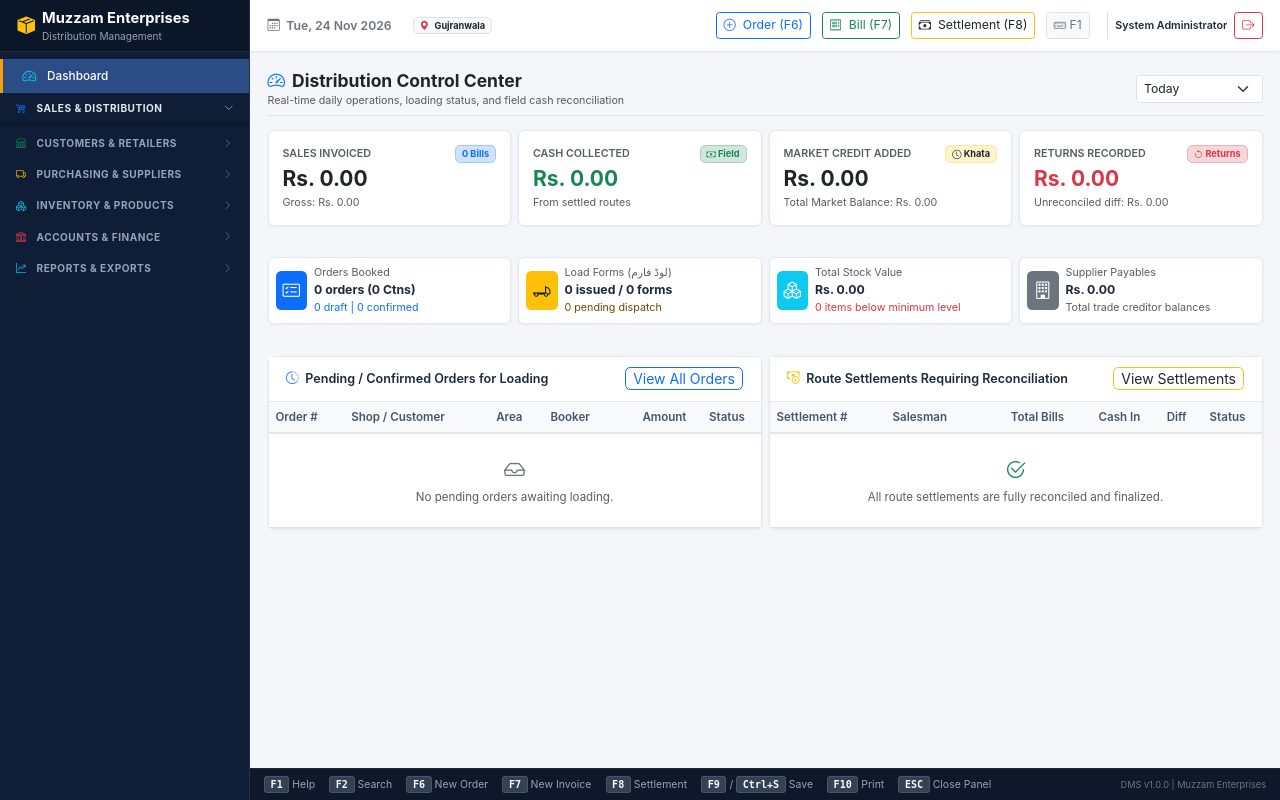
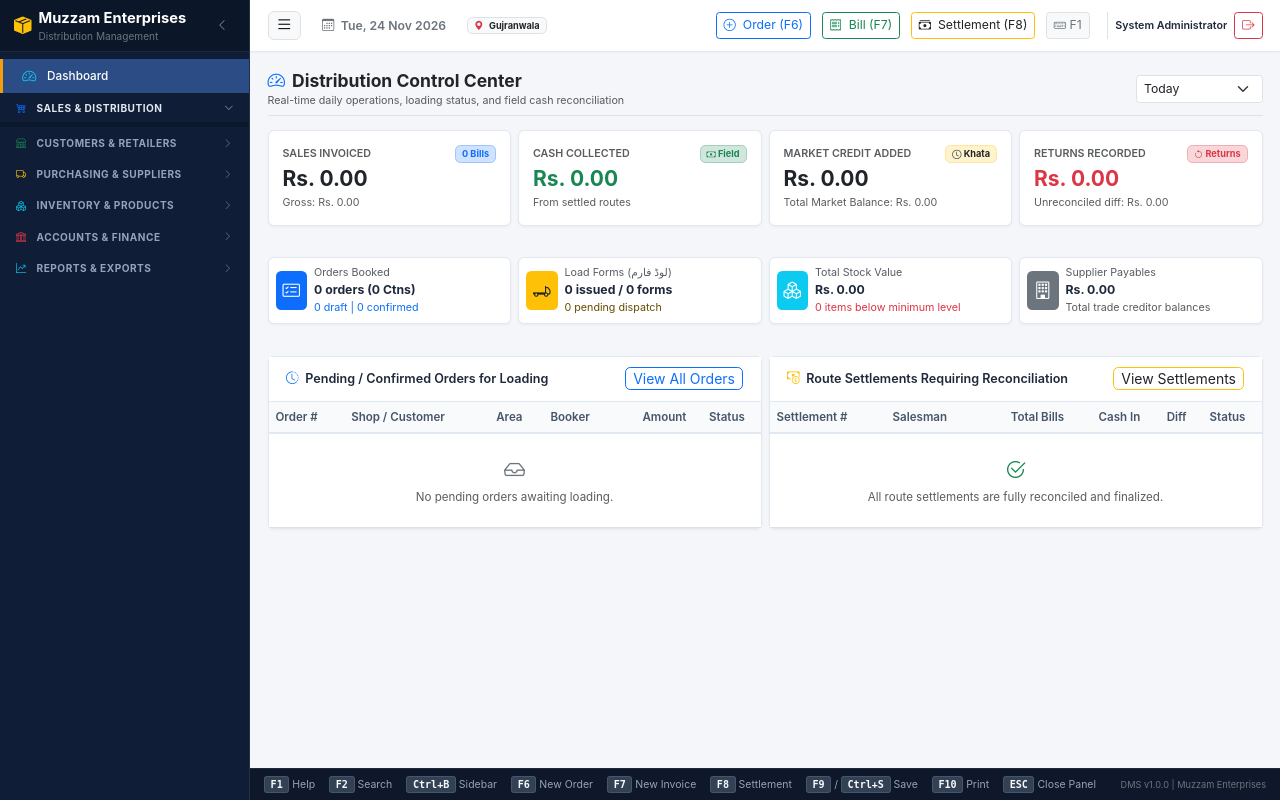
Before and after one commit to laiqahmadkhawaja/DMS, a PHP site: page /Distribution/dashboard.php in a window 1280 px wide. Run offline with PHP 8.4, Linux system fonts and the light colour scheme; a user stored in the database is signed in; data that the repository does not hold is empty; some libraries are stand-ins or nearby versions.

Commit message:
feat(ui): add modern collapsible sidebar with desktop hover-expand, keyboard shortcut Ctrl+B, and zero-flicker persistence

```diff
--- a/assets/css/app.css
+++ b/assets/css/app.css
@@ -195,12 +195,13 @@ html, body {
     border-right: 1px solid rgba(255, 255, 255, 0.08);
     z-index: 1000;
     overflow: hidden;
+    transition: width 0.22s cubic-bezier(0.4, 0, 0.2, 1), transform 0.22s ease;
 }
 
 .dms-sidebar-brand {
     flex-shrink: 0;
     height: 52px;
-    padding: 0 1.25rem;
+    padding: 0 1rem;
     font-size: 1.05rem;
     font-weight: 700;
     color: #ffffff;
@@ -209,6 +210,8 @@ html, body {
     display: flex;
     align-items: center;
     gap: 0.5rem;
+    overflow: hidden;
+    transition: padding 0.22s ease;
 }
 
 .dms-sidebar-brand small {
@@ -216,6 +219,175 @@ html, body {
     font-size: 0.72rem;
     font-weight: 400;
     color: #94a3b8;
+}
+
+.dms-sidebar-collapse-btn {
+    width: 26px;
+    height: 26px;
+    display: inline-flex;
+    align-items: center;
+    justify-content: center;
+    border-radius: 4px;
+    color: #94a3b8;
+    background: transparent;
+    border: none;
+    cursor: pointer;
+    font-size: 0.85rem;
+    transition: background 0.15s, color 0.15s;
+}
+
+.dms-sidebar-collapse-btn:hover {
+    color: #ffffff;
+    background: rgba(255, 255, 255, 0.1);
+}
+
+.dms-sidebar-toggle-btn {
+    cursor: pointer;
+    border-radius: 6px;
+    transition: background 0.15s;
+}
+
+/* ==========================================================================
+   Collapsed Sidebar State (.dms-sidebar-collapsed)
+   ========================================================================== */
+
+.dms-sidebar-collapsed .dms-sidebar {
+    width: 62px;
+}
+
+.dms-sidebar-collapsed .dms-sidebar .dms-brand-text,
+.dms-sidebar-collapsed .dms-sidebar .dms-sidebar-collapse-btn,
+.dms-sidebar-collapsed .dms-sidebar .toggle-chevron,
+.dms-sidebar-collapsed .dms-sidebar .dms-menu-header {
+    display: none !important;
+}
+
+.dms-sidebar-collapsed .dms-sidebar-brand {
+    justify-content: center !important;
+    padding: 0 !important;
+}
+
+.dms-sidebar-collapsed .dms-sidebar-brand i {
+    font-size: 1.35rem;
+}
+
+.dms-sidebar-collapsed .dms-menu-item {
+    font-size: 0 !important;
+    justify-content: center;
+    padding: 0.65rem 0;
+    gap: 0;
+    border-left-width: 3px;
+    white-space: nowrap;
+    overflow: hidden;
+}
+
+.dms-sidebar-collapsed .dms-menu-item i {
+    font-size: 1.15rem !important;
+    width: auto !important;
+    margin: 0 !important;
+}
+
+.dms-sidebar-collapsed .dms-section-toggle {
+    font-size: 0 !important;
+    justify-content: center;
+    padding: 0.65rem 0;
+    white-space: nowrap;
+    overflow: hidden;
+}
+
+.dms-sidebar-collapsed .dms-section-toggle span {
+    font-size: 0 !important;
+    display: flex;
+    justify-content: center;
+    align-items: center;
+    margin: 0 !important;
+}
+
+.dms-sidebar-collapsed .dms-section-toggle span i {
+    font-size: 1.15rem !important;
+    margin: 0 !important;
+}
+
+.dms-sidebar-collapsed .dms-submenu .dms-menu-item {
+    padding: 0.45rem 0;
+}
+
+/* Smooth Expand on Hover for Desktop when Collapsed */
+@media (min-width: 768px) {
+    .dms-sidebar-collapsed .dms-sidebar:hover {
+        width: 250px;
+        box-shadow: 6px 0 25px rgba(0, 0, 0, 0.45);
+        z-index: 1060;
+    }
+
+    .dms-sidebar-collapsed .dms-sidebar:hover .dms-brand-text,
+    .dms-sidebar-collapsed .dms-sidebar:hover .dms-sidebar-collapse-btn,
+    .dms-sidebar-collapsed .dms-sidebar:hover .toggle-chevron,
+    .dms-sidebar-collapsed .dms-sidebar:hover .dms-menu-header {
+        display: inline-block !important;
+    }
+
+    .dms-sidebar-collapsed .dms-sidebar:hover .dms-brand-text small {
+        display: block !important;
+    }
+
+    .dms-sidebar-collapsed .dms-sidebar:hover .dms-sidebar-brand {
+        justify-content: space-between !important;
+        padding: 0 1rem !important;
+    }
+
+    .dms-sidebar-collapsed .dms-sidebar:hover .dms-menu-item {
+        font-size: 0.84rem !important;
+        justify-content: flex-start;
+        padding: 0.5rem 1.25rem;
+        gap: 0.65rem;
+    }
+
+    .dms-sidebar-collapsed .dms-sidebar:hover .dms-menu-item i {
+        font-size: 1rem !important;
+        width: 1.25rem !important;
+    }
+
+    .dms-sidebar-collapsed .dms-sidebar:hover .dms-section-toggle {
+        font-size: 0.72rem !important;
+        justify-content: space-between;
+        padding: 0.52rem 1.15rem;
+    }
+
+    .dms-sidebar-collapsed .dms-sidebar:hover .dms-section-toggle span {
+        font-size: 0.72rem !important;
+        display: inline;
+    }
+
+    .dms-sidebar-collapsed .dms-sidebar:hover .dms-section-toggle span i {
+        font-size: 1rem !important;
+        margin-right: 0.5rem !important;
+    }
+
+    .dms-sidebar-collapsed .dms-sidebar:hover .dms-submenu .dms-menu-item {
+        padding: 0.42rem 1.25rem 0.42rem 2rem;
+    }
+}
+
+/* Mobile Sidebar Behavior */
+@media (max-width: 767.98px) {
+    .dms-sidebar {
+        position: fixed;
+        top: 0;
+        bottom: 0;
+        left: 0;
+        transform: translateX(-100%);
+        z-index: 1070;
+        box-shadow: 4px 0 20px rgba(0, 0, 0, 0.4);
+    }
+
+    html.dms-sidebar-open-mobile .dms-sidebar {
+        transform: translateX(0);
+    }
+
+    .dms-sidebar-collapsed .dms-sidebar {
+        width: 250px;
+    }
 }
 
 .dms-sidebar-menu {
--- a/assets/js/app.js
+++ b/assets/js/app.js
@@ -285,6 +285,100 @@
             sessionStorage.setItem('dms_sidebar_scroll', sidebarMenu.scrollTop);
         }
     });
+
+    // 6b. Collapsible Sidebar Toggle & Persistence
+    function initSidebarCollapse() {
+        const html = document.documentElement;
+
+        function toggleSidebar(forceState) {
+            let isCollapsed;
+            if (window.innerWidth < 768) {
+                // Mobile behavior: toggle off-canvas drawer
+                html.classList.toggle('dms-sidebar-open-mobile');
+                return;
+            }
+
+            if (typeof forceState === 'boolean') {
+                isCollapsed = forceState;
+                if (isCollapsed) {
+                    html.classList.add('dms-sidebar-collapsed');
+                } else {
+                    html.classList.remove('dms-sidebar-collapsed');
+                }
+            } else {
+                isCollapsed = html.classList.toggle('dms-sidebar-collapsed');
+            }
+
+            try {
+                localStorage.setItem('dms_sidebar_collapsed', isCollapsed ? 'true' : 'false');
+            } catch (e) {}
+
+            // Trigger window resize so responsive tables / POS cards readjust smoothly
+            setTimeout(() => {
+                window.dispatchEvent(new Event('resize'));
+            }, 250);
+        }
+
+        // Toggle buttons
+        const topbarToggle = document.getElementById('dmsSidebarToggle');
+        if (topbarToggle) {
+            topbarToggle.addEventListener('click', function (e) {
+                e.preventDefault();
+                toggleSidebar();
+            });
+        }
+
+        const brandCollapseBtn = document.getElementById('sidebarCollapseBtn');
+        if (brandCollapseBtn) {
+            brandCollapseBtn.addEventListener('click', function (e) {
+                e.preventDefault();
+                toggleSidebar();
+            });
+        }
+
+        // Close mobile sidebar on outside click
+        document.addEventListener('click', function (e) {
+            if (window.innerWidth < 768 && html.classList.contains('dms-sidebar-open-mobile')) {
+                const sidebar = document.getElementById('dmsSidebar');
+                const toggle = document.getElementById('dmsSidebarToggle');
+                if (sidebar && !sidebar.contains(e.target) && toggle && !toggle.contains(e.target)) {
+                    html.classList.remove('dms-sidebar-open-mobile');
+                }
+            }
+        });
+
+        // Global Keyboard Shortcut: Ctrl + B or Alt + S
+        document.addEventListener('keydown', function (e) {
+            if ((e.ctrlKey && (e.key === 'b' || e.key === 'B')) || (e.altKey && (e.key === 's' || e.key === 'S'))) {
+                const tag = document.activeElement ? document.activeElement.tagName.toLowerCase() : '';
+                if (tag !== 'input' && tag !== 'textarea' && !document.activeElement.isContentEditable) {
+                    e.preventDefault();
+                    toggleSidebar();
+                }
+            }
+        });
+
+        // Add title attribute to all menu links for native tooltips in collapsed state
+        const menuItems = document.querySelectorAll('.dms-sidebar-menu .dms-menu-item');
+        menuItems.forEach(item => {
+            if (!item.hasAttribute('title')) {
+                const text = item.textContent.trim().replace(/\s+/g, ' ');
+                if (text) {
+                    item.setAttribute('title', text);
+                }
+            }
+        });
+
+        const sectionToggles = document.querySelectorAll('.dms-sidebar-menu .dms-section-toggle');
+        sectionToggles.forEach(btn => {
+            if (!btn.hasAttribute('title')) {
+                const text = btn.textContent.trim().replace(/\s+/g, ' ');
+                if (text) {
+                    btn.setAttribute('title', text);
+                }
+            }
+        });
+    }
 
     // 7. Universal Searchable Select Component (For Customer & Party Selects)
     window.initSearchableSelect = function (select) {
@@ -738,10 +832,12 @@
 
     if (document.readyState === 'loading') {
         document.addEventListener('DOMContentLoaded', () => {
+            initSidebarCollapse();
             initSidebarScroll();
             initAllCustomerSelects();
         });
     } else {
+        initSidebarCollapse();
         initSidebarScroll();
         initAllCustomerSelects();
     }
--- a/includes/footer.php
+++ b/includes/footer.php
@@ -14,6 +14,7 @@ if (!defined('DMS_RUNNING')) {
     <div class="dms-shortcut-bar no-print">
         <div><span class="shortcut-pill">F1</span> Help</div>
         <div><span class="shortcut-pill">F2</span> Search</div>
+        <div><span class="shortcut-pill">Ctrl+B</span> Sidebar</div>
         <div><span class="shortcut-pill">F6</span> New Order</div>
         <div><span class="shortcut-pill">F7</span> New Invoice</div>
         <div><span class="shortcut-pill">F8</span> Settlement</div>
--- a/includes/header.php
+++ b/includes/header.php
@@ -27,6 +27,10 @@ $activeMenu = get_active_menu();
 
     <script>
         window.DMS_APP_URL = "<?= APP_URL ?>";
+        // Immediate zero-flicker sidebar collapse state
+        if (localStorage.getItem('dms_sidebar_collapsed') === 'true') {
+            document.documentElement.classList.add('dms-sidebar-collapsed');
+        }
     </script>
 </head>
 <body>
--- a/includes/sidebar.php
+++ b/includes/sidebar.php
@@ -25,13 +25,18 @@ $isOperationsActive = in_array($activeMenu, ['areas', 'bookers', 'salesmen']);
 $isReportsActive    = in_array($activeMenu, ['reports', 'rpt_closing', 'rpt_daily', 'rpt_company', 'rpt_profitability', 'rpt_tb', 'rpt_pl', 'rpt_bs', 'excel']);
 $isSettingsActive   = in_array($activeMenu, ['settings', 'users', 'audit']);
 ?>
-<aside class="dms-sidebar">
-    <div class="dms-sidebar-brand">
-        <i class="bi bi-box-seam-fill text-warning fs-5"></i>
-        <div>
-            <div><?= e(CLIENT_NAME) ?></div>
-            <small>Distribution Management</small>
+<aside class="dms-sidebar" id="dmsSidebar">
+    <div class="dms-sidebar-brand d-flex align-items-center justify-content-between">
+        <div class="d-flex align-items-center gap-2 overflow-hidden text-nowrap">
+            <i class="bi bi-box-seam-fill text-warning fs-5 flex-shrink-0"></i>
+            <div class="dms-brand-text">
+                <div class="text-truncate fw-bold"><?= e(CLIENT_NAME) ?></div>
+                <small class="text-truncate d-block text-secondary">Distribution Management</small>
+            </div>
         </div>
+        <button type="button" class="btn btn-sm btn-link text-white-50 p-0 dms-sidebar-collapse-btn d-none d-md-inline-flex" id="sidebarCollapseBtn" title="Collapse Sidebar (Ctrl+B)">
+            <i class="bi bi-chevron-left"></i>
+        </button>
     </div>
 
     <ul class="dms-sidebar-menu">
--- a/includes/topbar.php
+++ b/includes/topbar.php
@@ -22,8 +22,11 @@ $user = current_user();
 ?>
 <div class="dms-main">
     <header class="dms-topbar">
-        <div class="dms-topbar-left">
-            <span class="fw-semibold text-secondary">
+        <div class="dms-topbar-left d-flex align-items-center">
+            <button type="button" class="btn btn-sm btn-light border py-1 px-2 me-2 dms-sidebar-toggle-btn shadow-none" id="dmsSidebarToggle" title="Toggle Sidebar (Ctrl+B)">
+                <i class="bi bi-list fs-5 lh-1"></i>
+            </button>
+            <span class="fw-semibold text-secondary d-none d-sm-inline">
                 <i class="bi bi-calendar3 me-1"></i> <?= date('D, d M Y') ?>
             </span>
             <span class="badge bg-light text-dark border ms-2">
```
Also changed, not shown: 1 other file.
